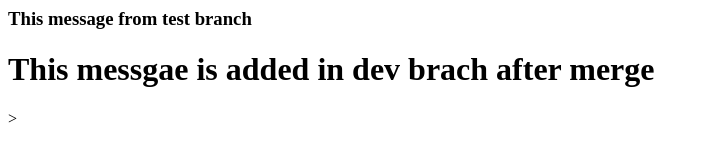
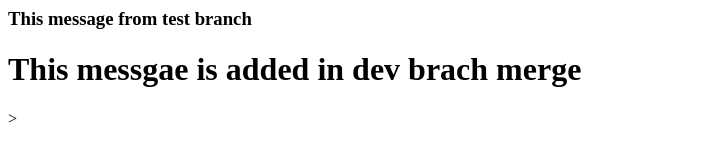
Before and after one commit to OmPatil-88/Basic_HTML_CSS, a plain HTML site: page server.html in a window 1280 px wide. Shown: the whole page, without its empty margins (0-709 px from the left). Drawn offline with Linux system fonts and the light colour scheme.

Commit message:
conflict testing

```diff
--- a/server.html
+++ b/server.html
@@ -1,6 +1,6 @@
 <html>
     <body>
         <h3>This message from test branch</h3>
-        <h1>This messgae is added in dev brach after merge</h1>
+        <h1>This messgae is added in dev brach  merge</h1>
     </body>>
 </html>
```
